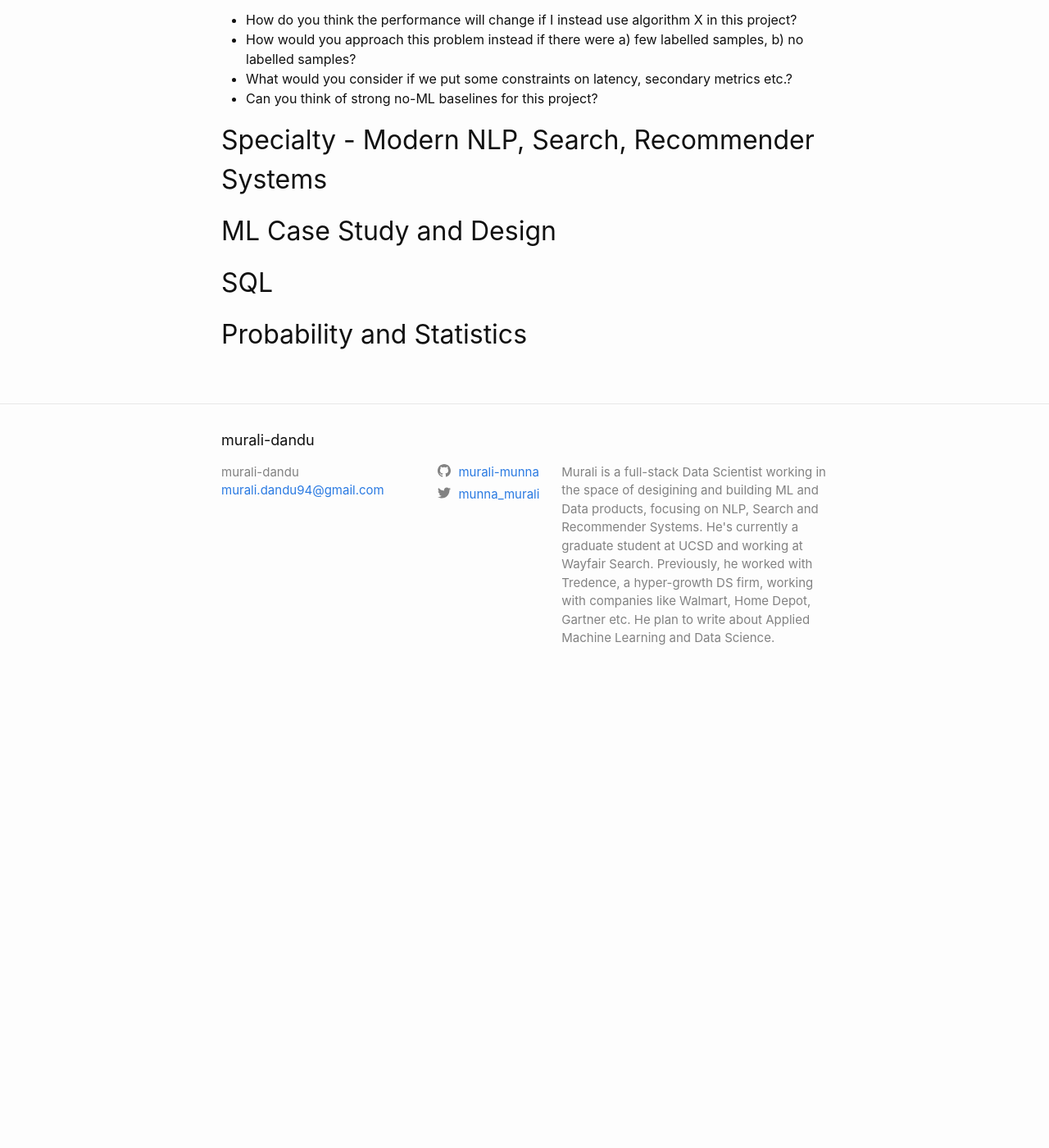
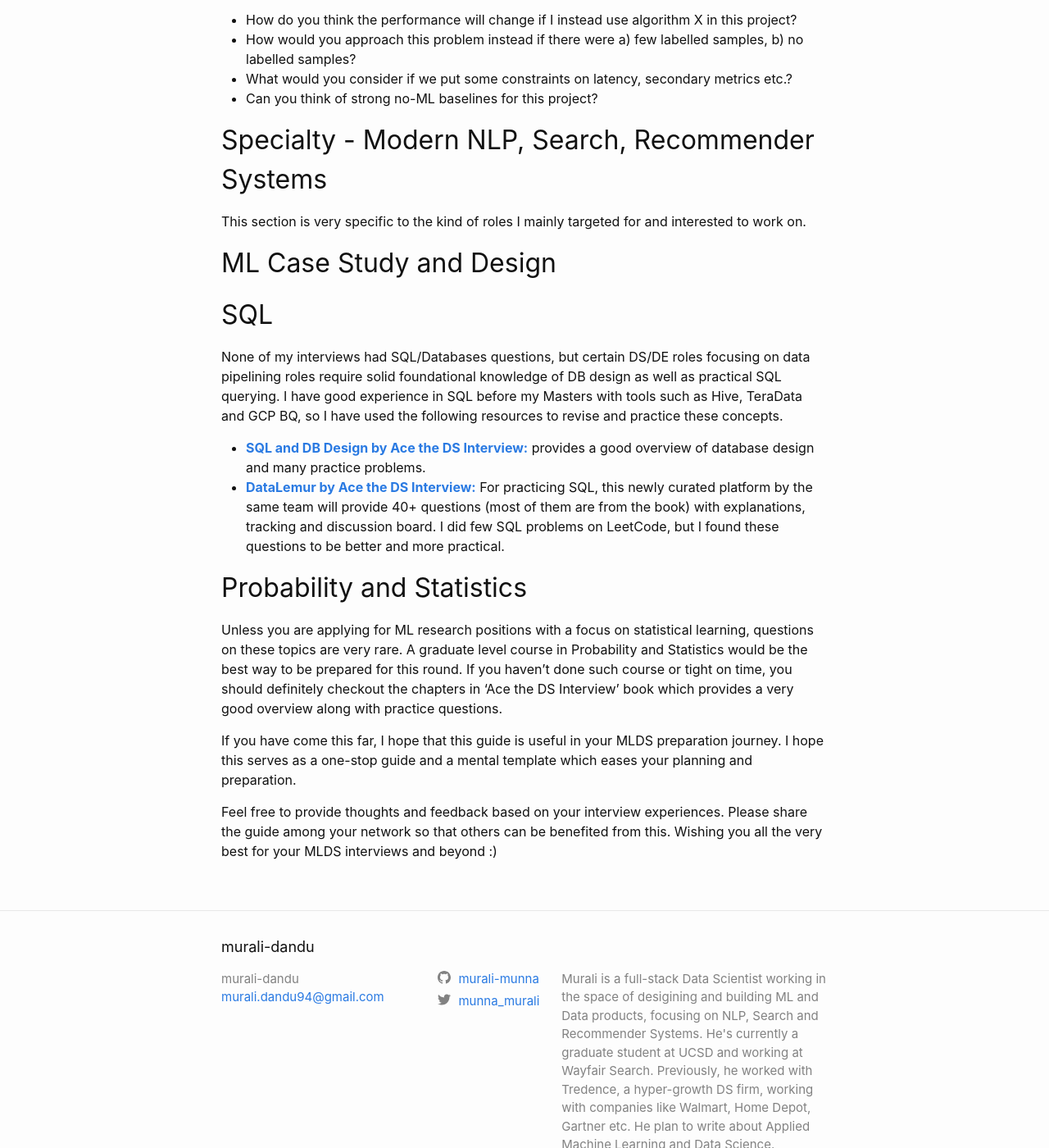
Before and after one commit to murali-munna/murali-munna.github.io, a Jekyll site: the page built from _posts/2022-10-22-mlds-interview-prep-guide.markdown, in a window 1280 px wide and 1400 px high, scrolled down 5608 px. Shown: the whole window at 82% size. Built offline with Jekyll 4.4.1, drawn with Linux system fonts in a browser that asks for light colours; before the commit the page ends 6458 px from its top, so only the background shows below that; some of the changed text lies outside the part shown.

Commit message:
blog updated

```diff
--- a/_posts/2022-10-22-mlds-interview-prep-guide.markdown
+++ b/_posts/2022-10-22-mlds-interview-prep-guide.markdown
@@ -1,11 +1,11 @@
 ---
 layout: post
-title:  "Machine Learning and Data Science - A Complete Interview Preperation Guide!"
+title:  "Cracking the Machine Learning and Data Science Interview - A Complete Interview Preperation Guide!"
 date:   2022-10-22 00:00:01 -0700
 categories: machine learning
 ---
 
-After navigating the US Machine Learning and Data Science (MLDS) job market for a while, I wanted to share my journey, specific learning resources and tips to be better prepared and successful in these interviews. As the field is so dynamic at this point, the job titles, descriptions and interview processes can vary significantly. Nevertheless, the following guide is meant to be a holistic guide covering all aspects of the preparation.
+After navigating the US Machine Learning and Data Science (MLDS) job market for a while, I wanted to share my journey, specific learning resources and tips to be better prepared and successful in these interviews. As the field is so dynamic at this point, the job titles, descriptions and interview processes can vary significantly. Nevertheless, the following guide is meant to be holistic covering all aspects of the preparation.
 
  <h2>Table of Contents</h2>
 - [Introduction](#introduction)
@@ -31,9 +31,9 @@ Understanding the job role based on the company's profile and job description is
 *Disclaimer: This classification is typical to a technology product company and may change for other industries like consulting etc. In some mid-size and startup companies, there are lot of 'Jack of all trades' roles that have good mix of the above roles*
 
 Given these job roles, here are some pointers to keep in mind before reading the rest of the guide
-* My preparation and experience is specific to mostly the first job classification above although there is good amount of overlap with the other two interms of preparation
+* My preparation and experience is specific to mostly the first job classification above, although there is good amount of overlap with the other two interms of preparation
 * My experience is specific to the US job market which I believe is consistent with how global MLDS jobs and recruitment
-* My primary focus areas are NLP, Ranking and Discovery systems (Search, Recommenders, Ad-Tech etc.) hence there is a seperate section on them
+* My primary focus areas are NLP, Ranking and Discovery systems (Search, Recommenders, Ad-Tech etc.) hence there is a seperate section focusing on them
 
 Given the primer, let's jump right into it!
 
@@ -54,11 +54,11 @@ The importance of Data Structures and Algorithms (DS&A) in judging a candidate's
 Based on my interview experience, except for a few companies like TikTok, MLDS interviews focus on core and common DS&A. Honestly, I haven't solved a single problem on Trie or know the common bit-manipulation techniques. I would definitely recommend to prioritize in this order:
 * **High Priority:** Arrays/Strings and Hashing, Two Pointers, Sliding Window
 * **Medium Priroty:** Stack, Binary Search, 1-D/2D Dynamic Programming, Greedy, Intervals
-* **Low Priority:** Trees, Heap, Backtracking, Graphs
+* **Low Priority:** Trees, Heap, Graphs, Backtracking
 
 
 ## ML Coding
-Along with traditional DS&A coding, some companies (like Walmart, C3.ai etc) will ask you to live code common ML algorithms like linear regression etc. without the use of any external libraries. The idea is to test your foundational knowledge of common ML patterns like forward pass, using the right loss function, vectorized gradient descent, stopping criteria, and evaluation metrics. This will also provide them an opportunity to check your design skills (classes, function I/O, naming patterns, test cases etc.) which are actually more representative of the actual work you will be doing. I would recommend to practice coding the following to be best prepared for this round:
+Along with traditional DS&A coding, some companies (like Walmart, C3.ai etc) will ask you to live code common ML algorithms like linear regression etc. without the use of any external libraries. The idea is to test your foundational knowledge of common ML patterns like forward pass, using the right loss function, vectorized gradient descent, stopping criteria, and evaluation metrics. This will also provide them an opportunity to check your design skills (classes, function I/O, naming patterns, test cases etc.) which are actually more representative of the actual work you will be doing. I would recommend practicing coding the following to be best prepared for this round:
 * Linear Regression, Logistic Regression, K-Means Clustering
 * Code the above from scratch using only NumPy or Torch (without AutoGrad)
 * You should be able to accomodate interviewer requests on batch vs stochastic gradient descent, evaluating using R^2, RMSE, F1 Score etc.
@@ -272,7 +272,7 @@ Being prepared to answer what you did in your past projects is not enough. Most
 
 
 ## Specialty - Modern NLP, Search, Recommender Systems
-
+This section is very specific to the kind of roles I mainly targeted for and interested to work on.
 
 
 ## ML Case Study and Design
@@ -280,7 +280,15 @@ Being prepared to answer what you did in your past projects is not enough. Most
 
 
 ## SQL
+None of my interviews had SQL/Databases questions, but certain DS/DE roles focusing on data pipelining roles require solid foundational knowledge of DB design as well as practical SQL querying. I have good experience in SQL before my Masters with tools such as Hive, TeraData and GCP BQ, so I have used the following resources to revise and practice these concepts.
 
-
+* [**SQL and DB Design by Ace the DS Interview:**](https://www.amazon.com/Ace-Data-Science-Interview-Questions/dp/0578973839/ref=sr_1_1?keywords=ace+the+data+science+interview&qid=1666492082&qu=eyJxc2MiOiIwLjk1IiwicXNhIjoiMC4zOCIsInFzcCI6IjAuMzAifQ%3D%3D&s=books&sprefix=ace+the+d%2Cstripbooks%2C242&sr=1-1) provides a good overview of database design and many practice problems.
+* [**DataLemur by Ace the DS Interview:**](https://datalemur.com/) For practicing SQL, this newly curated platform by the same team will provide 40+ questions (most of them are from the book) with explanations, tracking and discussion board. I did few SQL problems on LeetCode, but I found these questions to be better and more practical.
 
 ## Probability and Statistics
+Unless you are applying for ML research positions with a focus on statistical learning, questions on these topics are very rare. A graduate level course in Probability and Statistics would be the best way to be prepared for this round. If you haven't done such course or tight on time, you should definitely checkout the chapters in 'Ace the DS Interview' book which provides a very good overview along with practice questions.
+
+If you have come this far, I hope that this guide is useful in your MLDS preparation journey. I hope this serves as a one-stop guide and a mental template which eases your planning and preparation.
+
+Feel free to provide thoughts and feedback based on your interview experiences. Please share the guide among your network so that others can be benefited from this.
+Wishing you all the very best for your MLDS interviews and beyond :)
```
